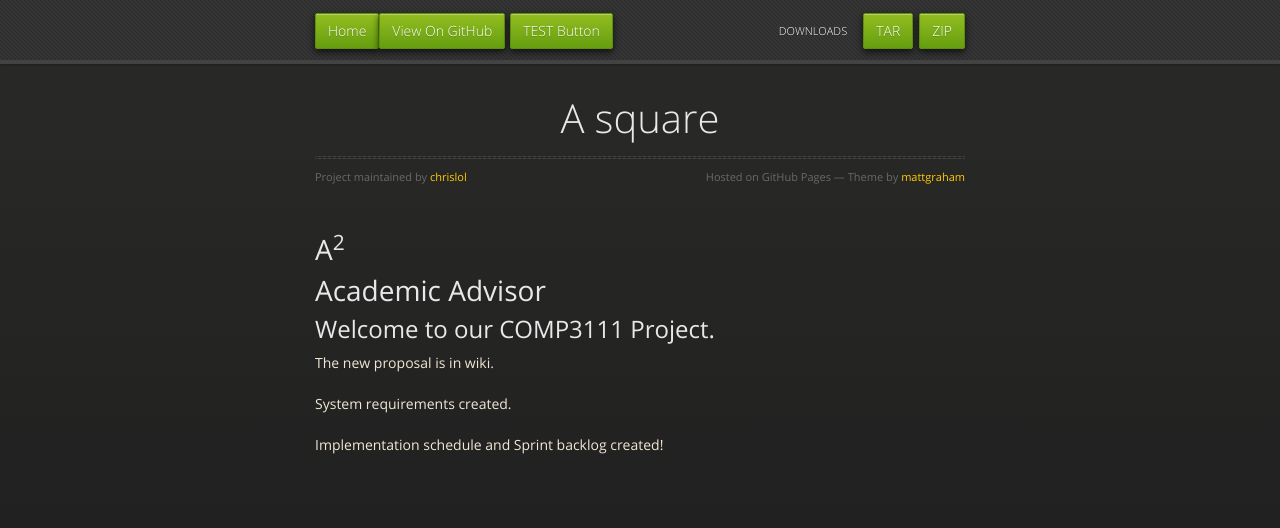
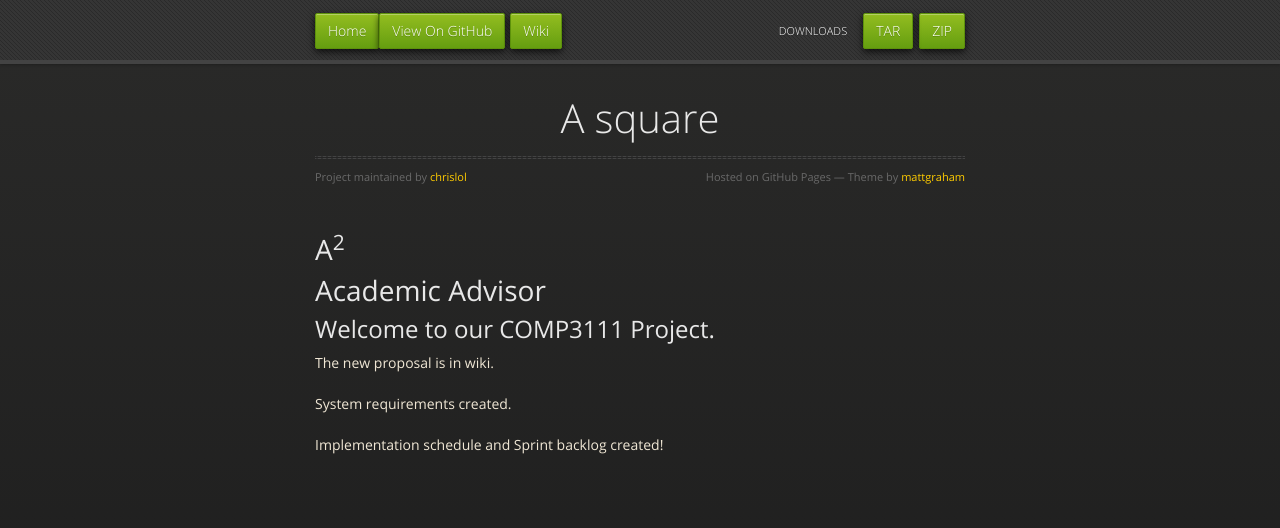
Before and after one commit to meltychris/A_square, a plain HTML site: page index.html in a window 1280 px wide. Drawn offline with nearby package versions, Linux system fonts and the light colour scheme.

Commit message:
Update index.html

```diff
--- a/index.html
+++ b/index.html
@@ -22,7 +22,7 @@
         <nav>
           <li class="fork"><a href="http://chrislol.github.io/A_square">Home</a></li>
           <li class="fork"><a href="https://github.com/chrislol/A_square">View On GitHub</a></li>
-          <li class="content"><a href="http://chrislol.github.io/A_square/wiki.html">TEST Button</a></li>
+          <li class="content"><a href="http://chrislol.github.io/A_square/wiki.html">Wiki</a></li>
           <li class="downloads"><a href="https://github.com/chrislol/A_square/zipball/master">ZIP</a></li>
           <li class="downloads"><a href="https://github.com/chrislol/A_square/tarball/master">TAR</a></li>
           <li class="title">DOWNLOADS</li>
```
